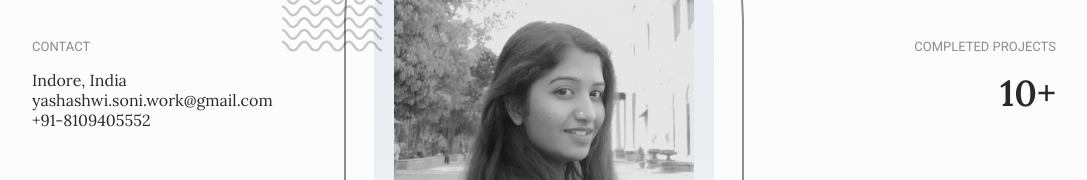
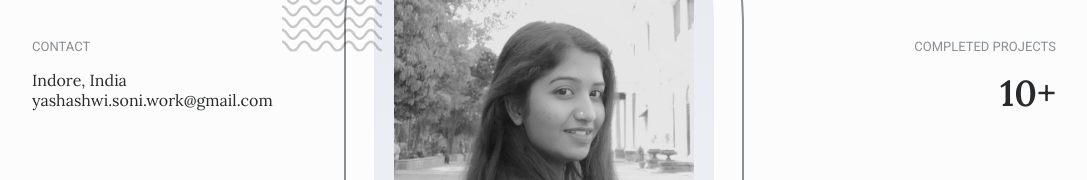
Before and after one commit to yashashvini15/Portfolio, a plain HTML site: page index.html in a window 1280 px wide. Shown: the part 571-751 px from the top of the page, without its empty margins (96-1183 px from the left). Drawn offline with nearby package versions, Linux system fonts and the light colour scheme.

Commit message:
initial commit

```diff
--- a/index.html
+++ b/index.html
@@ -119,7 +119,6 @@
                             <p class="home__info-description">
                                 Indore, India <br>
                                 yashashwi.soni.work@gmail.com <br>
-                                +91-8109405552<br>
                             </p>
                         </div>
                     </div>
```
